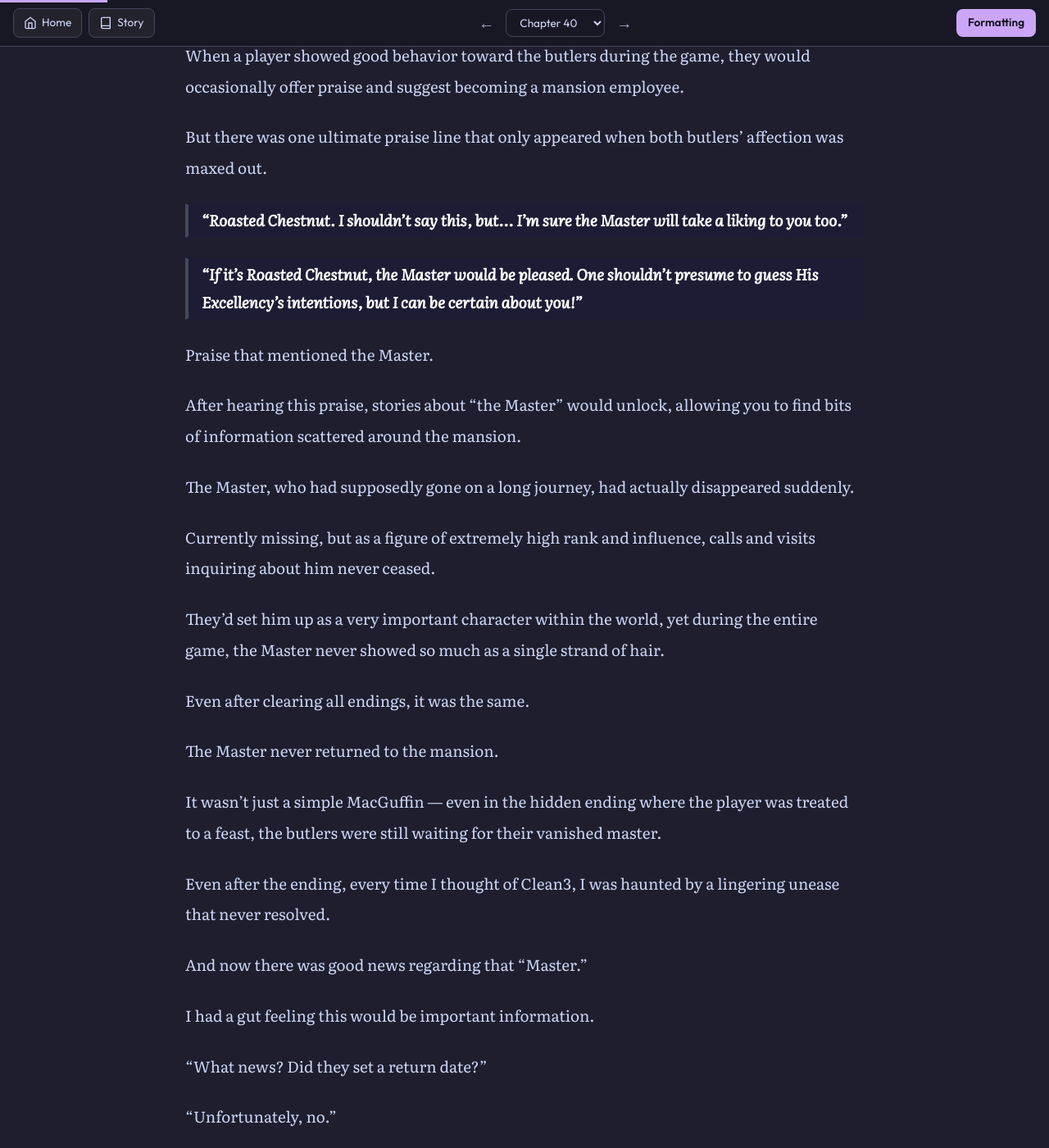
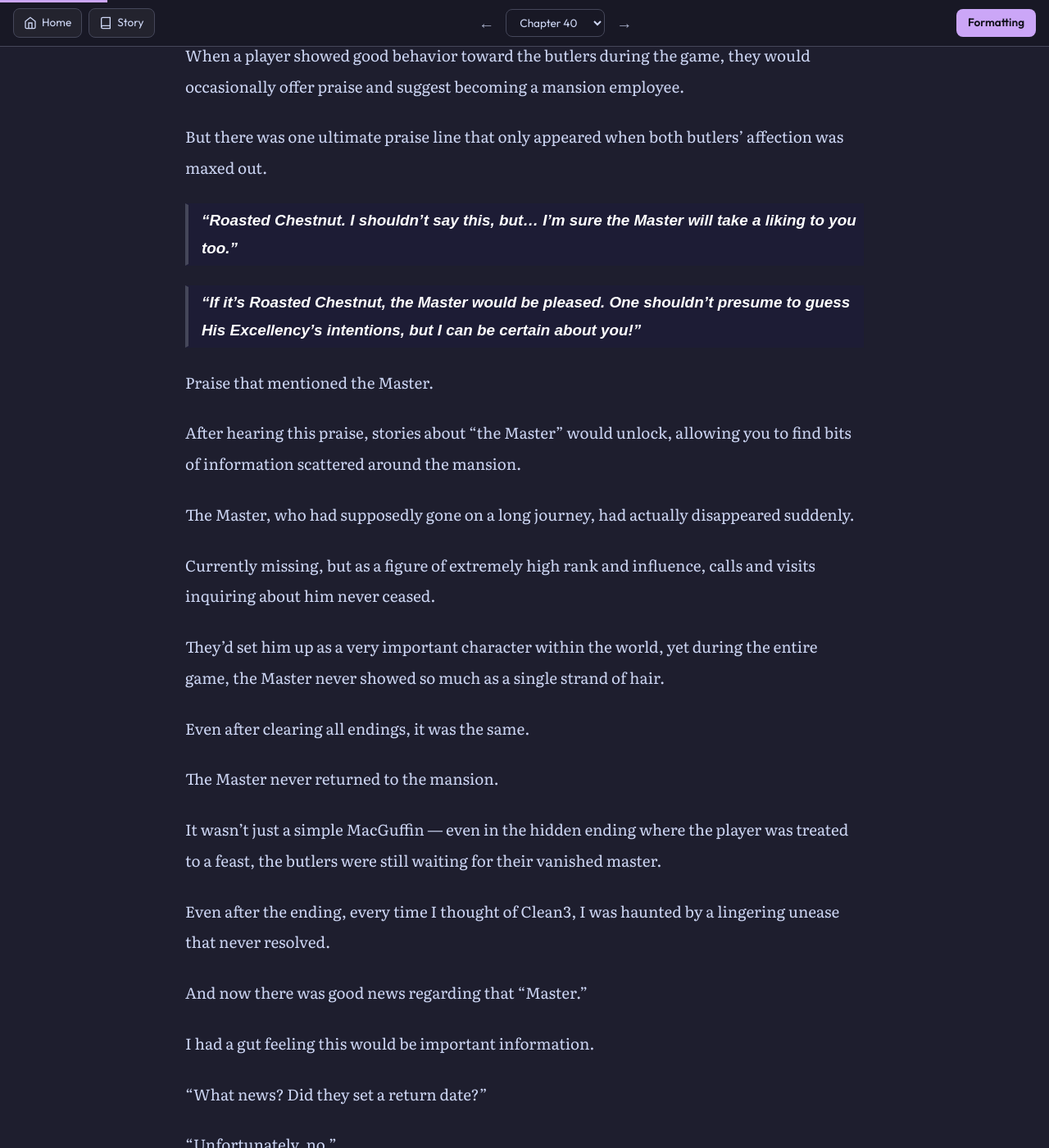
Before and after one commit to soleumn/soleumn.github.io, a Jekyll site: the page built from _chapters/eoshinki/ch40.md, in a window 1280 px wide and 1400 px high, scrolled down 1215 px. Shown: the whole window at 82% size. Built offline with Jekyll 4.4.1, drawn with Linux system fonts in a browser that asks for light colours; comment, search, counter and statistics services are not loaded.

Commit message:
Update webnovel.css

```diff
--- a/assets/css/webnovel.css
+++ b/assets/css/webnovel.css
@@ -249,6 +249,7 @@ html[data-theme="sepia"] .site-header,html[data-theme="sepia2"] .site-header,htm
    background: #1d1c35;
    border: 2px solid #1d1c35;
    color: #fff;
+   font-family: 'Jersey 10', sans-serif;
    font-weight: 700;
    text-align: justify;
    line-height: 1.8;
```
